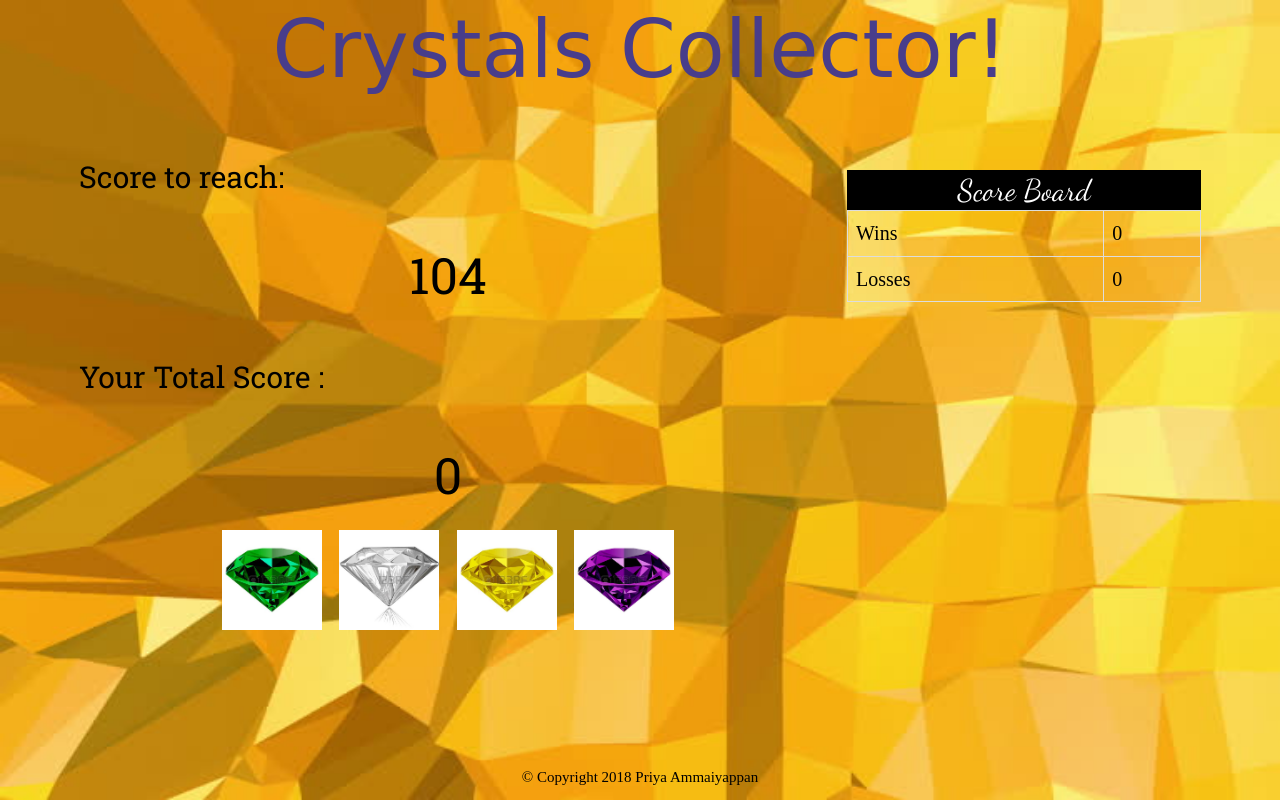
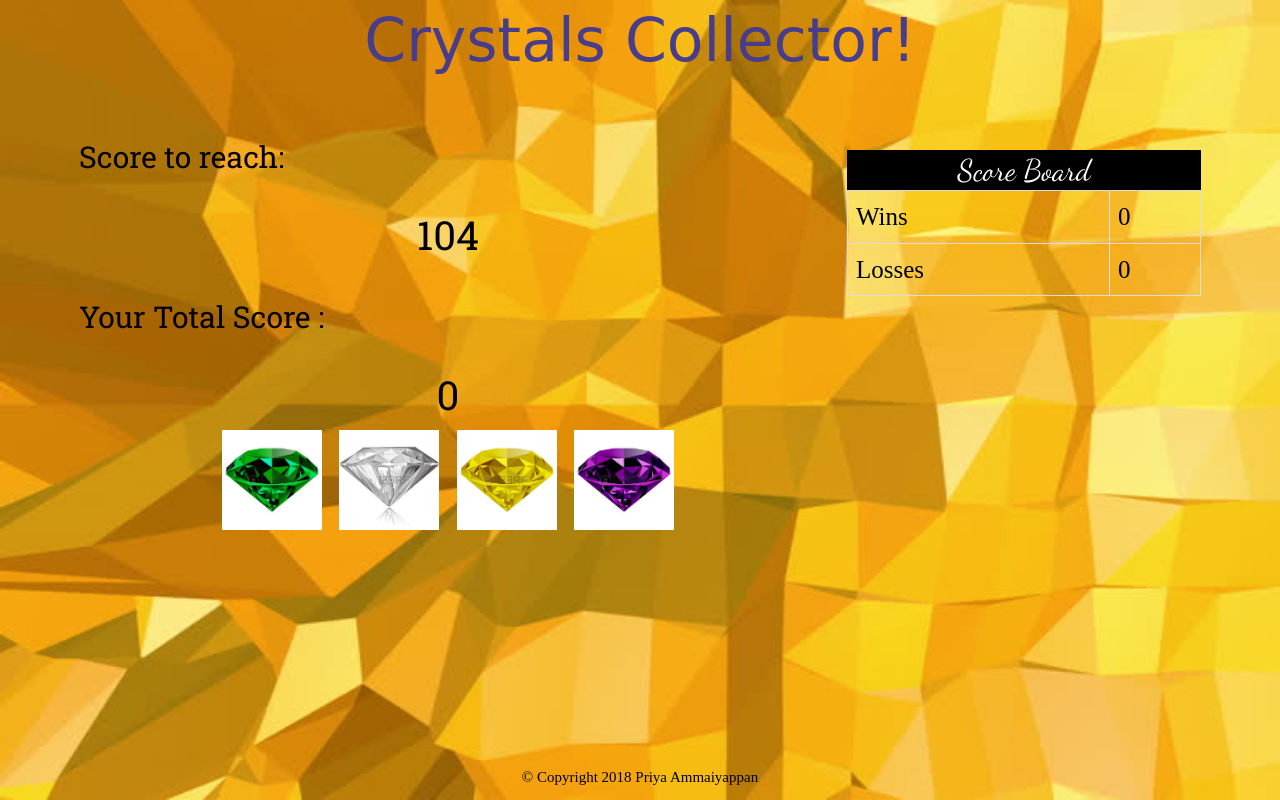
Before and after one commit to priyaA01/Crystals-Collector-Game, a plain HTML site: page index.html in a window 1280 px wide. Drawn offline with nearby package versions, Linux system fonts and the light colour scheme; a web font is replaced by a local one.

Commit message:
css update

```diff
--- a/assets/css/style.css
+++ b/assets/css/style.css
@@ -13,7 +13,7 @@ body {
 
 header {
     padding: 10px;
-    font-size: 80px;
+    font-size: 60px;
     color: darkslateblue;
     font-family: 'Risque', cursive;
     margin-bottom: 30px;
@@ -40,9 +40,9 @@ footer {
 #crystalScore {
     color: black;
     margin-top: 20px;
-    padding: 30px;
+    padding: 15px;
     text-align: center;
-    font-size: 50px;
+    font-size: 40px;
     font-family: 'Roboto Slab', serif;
 }
 
@@ -73,7 +73,7 @@ footer {
 }
 
 .tableContent {
-    font-size: 20px;
+    font-size: 25px;
     color: black;
 }
 
@@ -98,7 +98,7 @@ table {
         font-size: 15px;
     }
     header {
-        font-size: 40px;
+        font-size: 30px;
     }
     footer {
         font-size: 10px;
```
